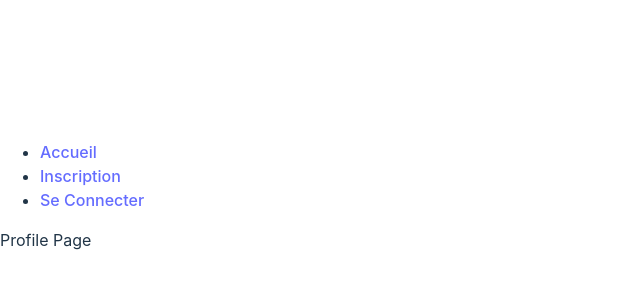
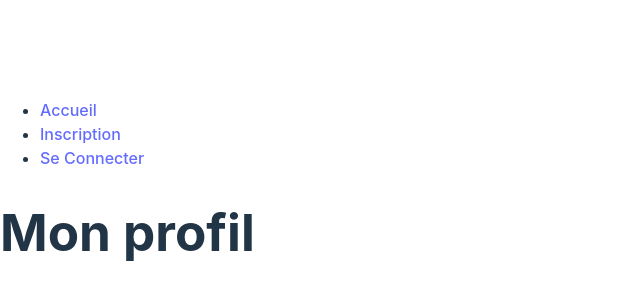
Before and after one commit to KarineDHoshi/Front_projet, a React (Vite) app: page /profile in a window 1280 px wide. Shown: the part 212-512 px from the top of the page, without its empty margins (0-640 px from the left). Built offline with nearby package versions, Linux system fonts and the light colour scheme.

Commit message:
LD beginning page Profile

```diff
--- a/src/pages/Profile.jsx
+++ b/src/pages/Profile.jsx
@@ -1,8 +1,20 @@
-import React from 'react';
+import React, { useState } from 'react';
+import { useAtom } from 'jotai';
+import { userAtom } from '../atoms/userAtom';
 
 const Profile = () => {
+  const [user] = useAtom(userAtom);
+  const [email, setEmail] = useState('');
+
+
+
   return (
-    <div> Profile Page </div>
+    <div>
+      <h1>Mon profil</h1>
+      <p>
+        {user.email}
+      </p>
+    </div>
   )
 }
 
```
